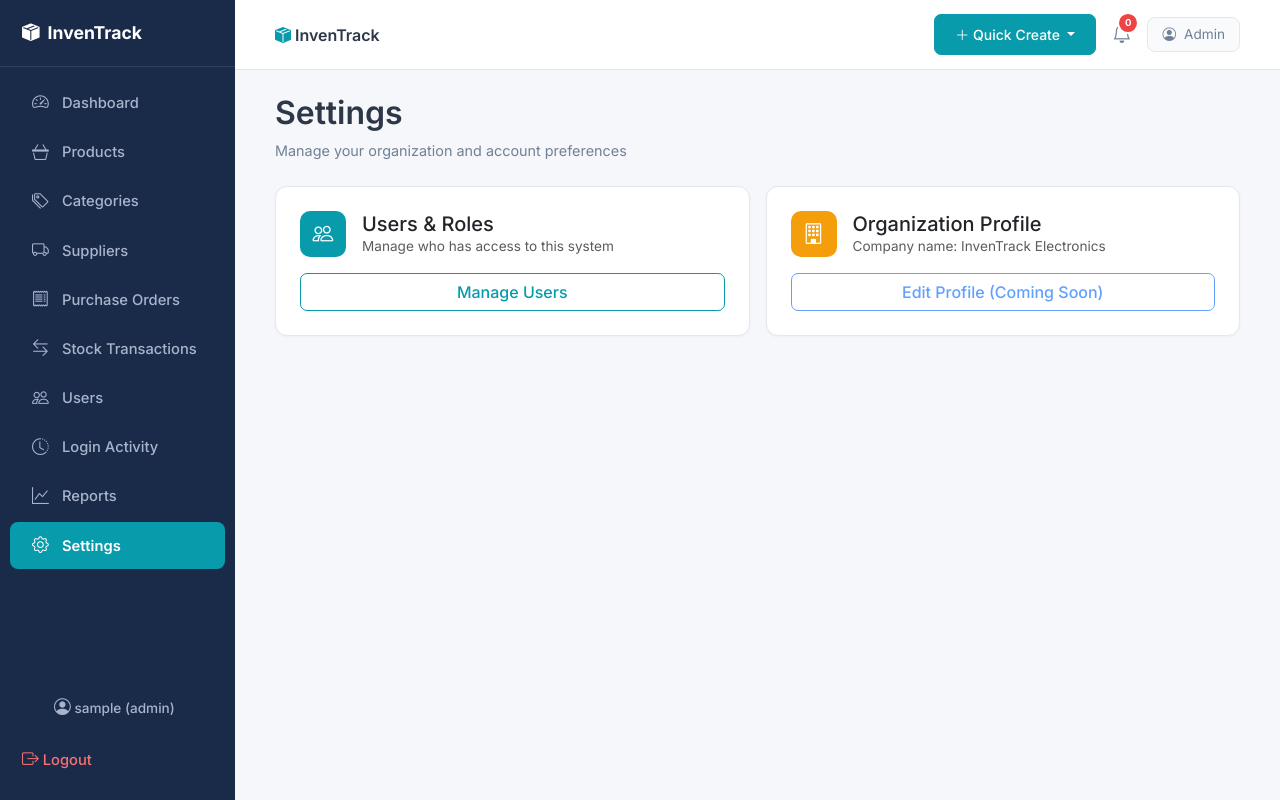
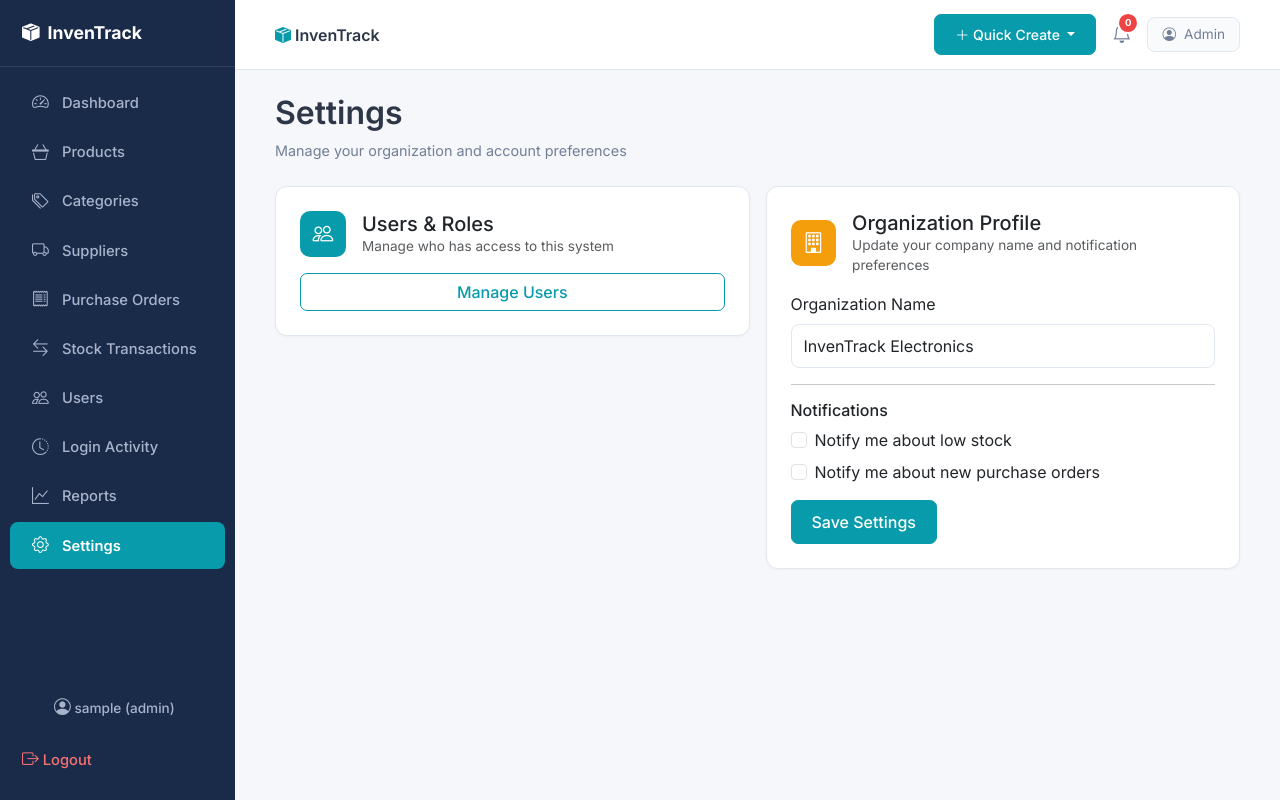
Before and after one commit to sassiesarwar/inventory-management-system, a Flask app: page /settings in a window 1280 px wide. Run offline with Flask 3, Linux system fonts and the light colour scheme; the visitor is signed in with stand-in values (Sample User, id 1); data that the repository does not hold is empty.

Commit message:
Completed Settings page with organization profile and alert preferences

```diff
--- a/app.py
+++ b/app.py
@@ -1021,11 +1021,58 @@ def reports():
 
 # ==================== SETTINGS ====================
 
-@app.route('/settings')
+@app.route('/settings', methods=['GET', 'POST'])
 @admin_required
 def settings():
-    return render_template('settings.html')
+    conn = get_db_connection()
+    cursor = conn.cursor()
 
+    if request.method == 'POST':
+        org_name = request.form.get('org_name', '').strip()
+        alert_low_stock = 1 if request.form.get('alert_low_stock') else 0
+        alert_pending_orders = 1 if request.form.get('alert_pending_orders') else 0
+        alert_overdue = 1 if request.form.get('alert_overdue') else 0
+
+        cursor.execute("SELECT setting_id FROM settings LIMIT 1")
+        existing = cursor.fetchone()
+
+        if existing:
+            cursor.execute("""
+                UPDATE settings
+                SET org_name = %s, alert_low_stock = %s,
+                    alert_pending_orders = %s, alert_overdue = %s
+                WHERE setting_id = %s
+            """, (org_name, alert_low_stock, alert_pending_orders, alert_overdue, existing[0]))
+        else:
+            cursor.execute("""
+                INSERT INTO settings (org_name, alert_low_stock, alert_pending_orders, alert_overdue)
+                VALUES (%s, %s, %s, %s)
+            """, (org_name, alert_low_stock, alert_pending_orders, alert_overdue))
+
+        conn.commit()
+        conn.close()
+        flash('Settings updated successfully!')
+        return redirect('/settings')
+
+    cursor.execute("""
+        SELECT org_name, alert_low_stock, alert_pending_orders, alert_overdue
+        FROM settings LIMIT 1
+    """)
+    row = cursor.fetchone()
+    conn.close()
+
+    if row:
+        org_name, alert_low_stock, alert_pending_orders, alert_overdue = row
+    else:
+        org_name, alert_low_stock, alert_pending_orders, alert_overdue = 'InvenTrack Electronics', 1, 1, 1
+
+    return render_template(
+        'settings.html',
+        org_name=org_name,
+        alert_low_stock=alert_low_stock,
+        alert_pending_orders=alert_pending_orders,
+        alert_overdue=alert_overdue
+    )
 # ==================== RUN APP ====================
 
 if __name__ == '__main__':
--- a/templates/settings.html
+++ b/templates/settings.html
@@ -18,16 +18,42 @@
             <a href="/view-users" class="btn btn-outline-primary mt-2">Manage Users</a>
         </div>
     </div>
+
     <div class="col-md-6">
         <div class="card p-4">
             <div class="d-flex align-items-center gap-3 mb-2">
                 <div class="stat-icon" style="background:#F59E0B;"><i class="bi bi-building"></i></div>
                 <div>
                     <h5 class="mb-0">Organization Profile</h5>
-                    <p class="text-muted mb-0" style="font-size:0.85rem;">Company name: InvenTrack Electronics</p>
+                    <p class="text-muted mb-0" style="font-size:0.85rem;">Update your company name and notification preferences</p>
                 </div>
             </div>
-            <button class="btn btn-outline-primary mt-2" disabled>Edit Profile (Coming Soon)</button>
+
+            <form method="POST">
+                <div class="mb-3 mt-2">
+                    <label class="form-label">Organization Name</label>
+                    <input type="text" class="form-control" name="org_name" value="{{ org_name }}" required>
+                </div>
+
+                <hr>
+                <h6 class="mb-2">Notifications</h6>
+                <div class="form-check mb-2">
+                    <input class="form-check-input" type="checkbox" name="notify_low_stock"
+                           id="notifyLowStock" {% if notify_low_stock %}checked{% endif %}>
+                    <label class="form-check-label" for="notifyLowStock">
+                        Notify me about low stock
+                    </label>
+                </div>
+                <div class="form-check mb-3">
+                    <input class="form-check-input" type="checkbox" name="notify_new_orders"
+                           id="notifyNewOrders" {% if notify_new_orders %}checked{% endif %}>
+                    <label class="form-check-label" for="notifyNewOrders">
+                        Notify me about new purchase orders
+                    </label>
+                </div>
+
+                <button type="submit" class="btn btn-primary">Save Settings</button>
+            </form>
         </div>
     </div>
 </div>
```
